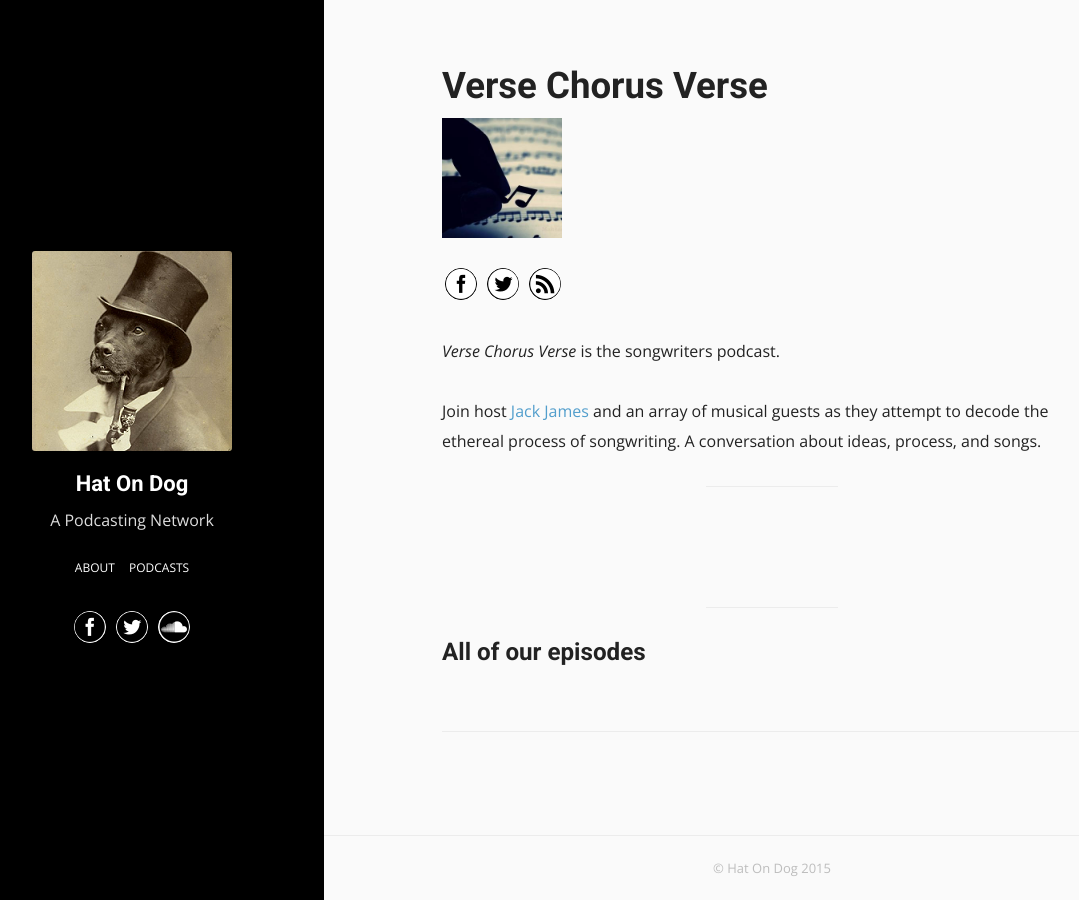
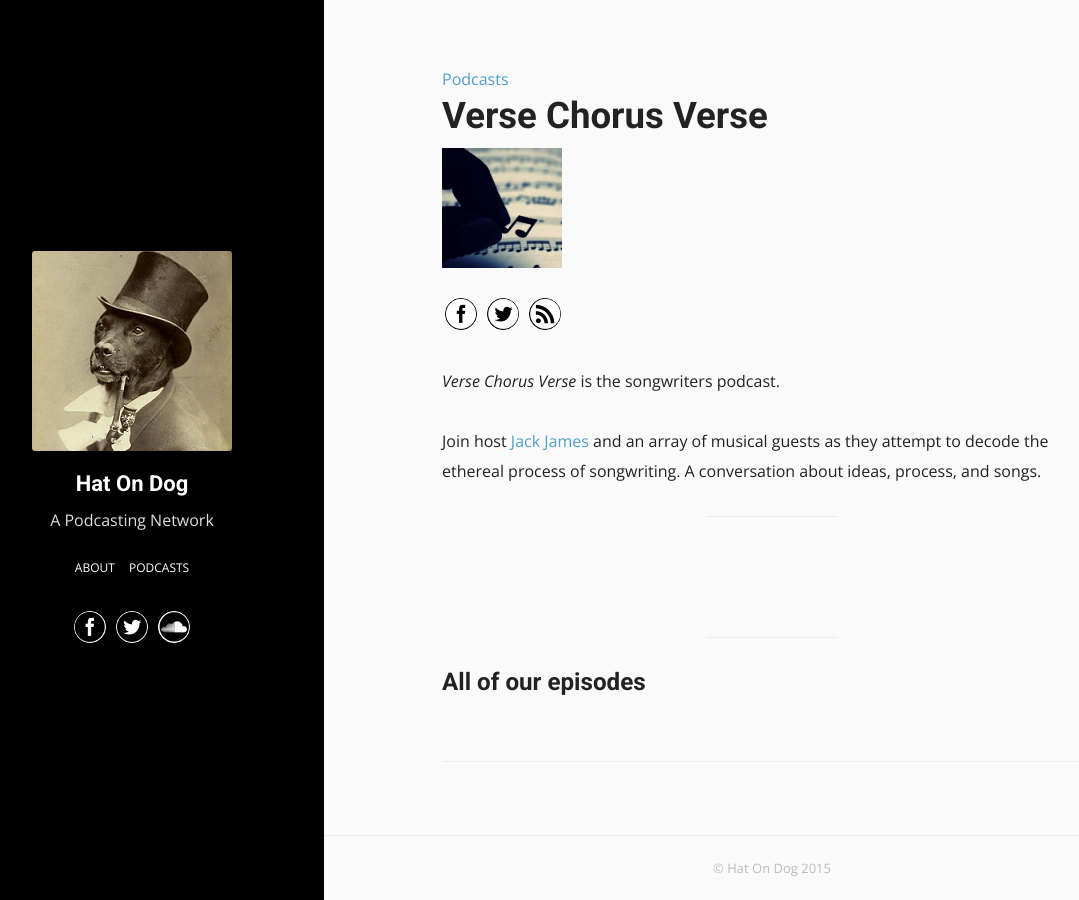
Before and after one commit to hatondog/hatondog.github.io, a Jekyll site: the page built from _podcasts/verse-chorus-verse.md, in a window 1280 px wide. Shown: the whole page, without its empty margins (60-1139 px from the left). Built offline with Jekyll 4.4.1, drawn with Linux system fonts in a browser that asks for light colours.

```diff
--- a/_layouts/episode.html
+++ b/_layouts/episode.html
@@ -8,6 +8,7 @@ layout: "default"
   {% endif %}
 {% endfor %}
 
+<a href="{{site.url}}/podcasts">Podcasts</a> >
 <a href="{{podcast.url}}">{{podcast.title}}</a>
 <h2>{{ page.title }}</h2>
 <h3>
--- a/_layouts/podcast.html
+++ b/_layouts/podcast.html
@@ -1,6 +1,7 @@
 ---
 layout: "default"
 ---
+<a href="{{site.url}}">Podcasts</a>
 <h1>{{ page.title }}</h1>
 {% assign podcast = page %}
 <p class="center-on-mobile">
```
Also changed, not shown: _episodes/hmm-interesting-choice/5.md (+1 -1 lines).
